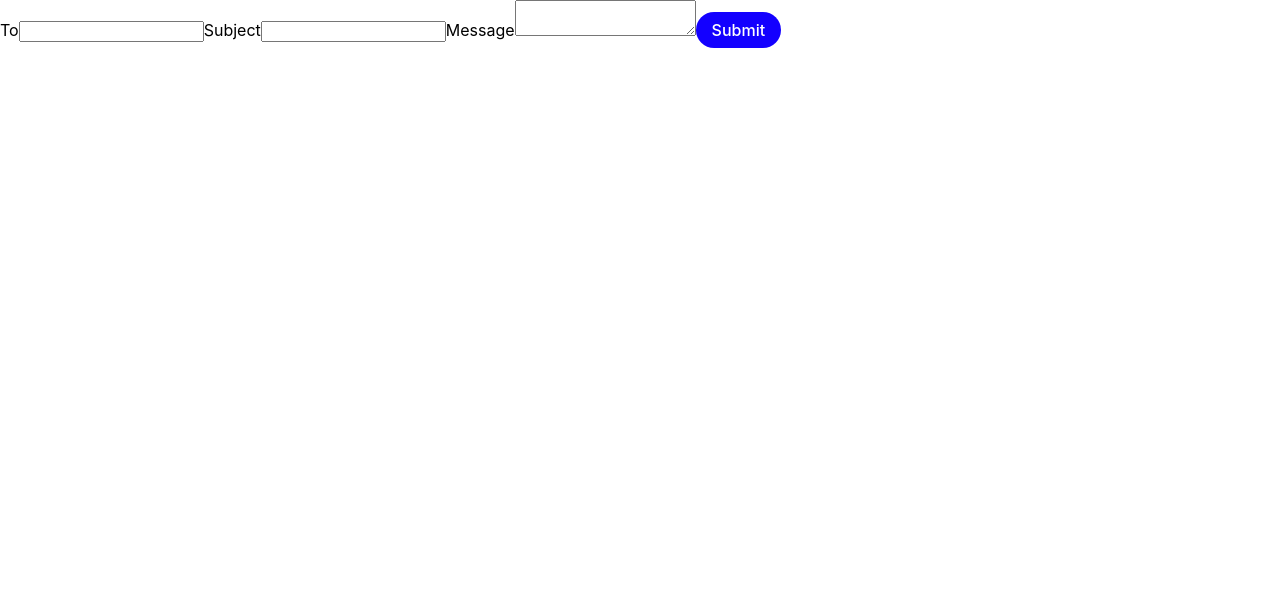
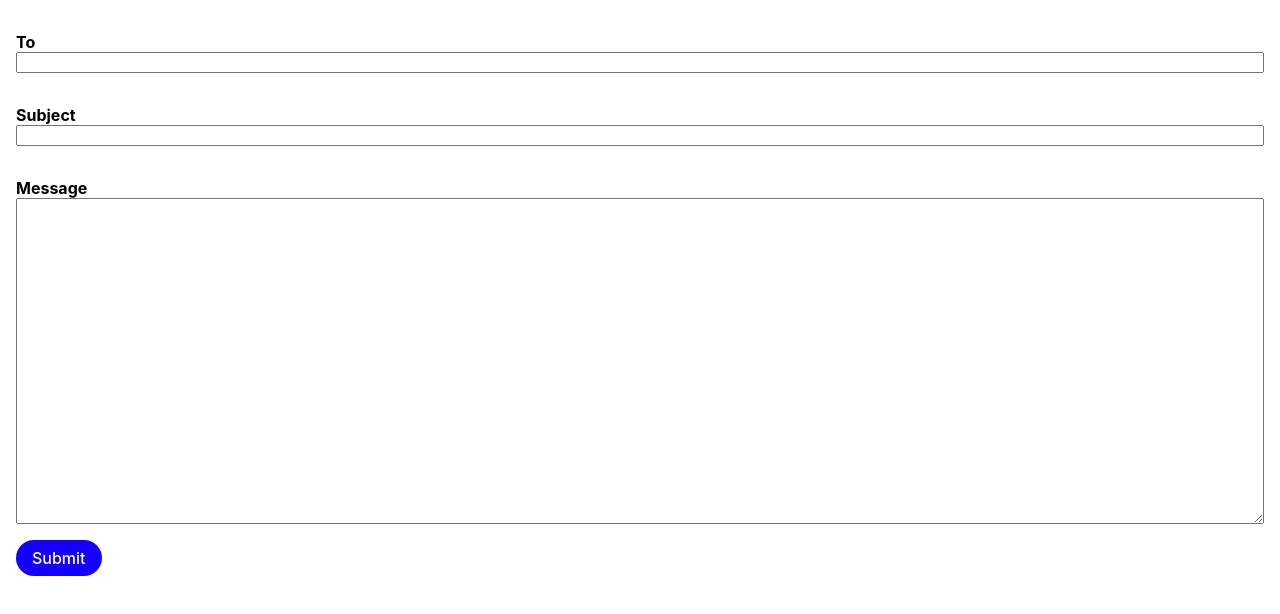
Before and after one commit to nguyensomniac/annoy-ur-officials, a React (Create React App) app: page / in a window 1280 px wide. Shown: the top 614 px of the page. Built offline with nearby package versions, Linux system fonts and the light colour scheme.

Commit message:
Add a little CSS

```diff
--- a/src/App.js
+++ b/src/App.js
@@ -1,6 +1,8 @@
 import React from "react";
+import styled from 'styled-components';
 import "./App.css";
 import Button from "./components/button";
+import FormContainer from "./components/form-container";
 
 const getShortenedLink = async longLink => {
   try {
@@ -23,6 +25,16 @@ const getShortenedLink = async longLink => {
   } catch (e) {}
   return null;
 };
+
+const Container = styled.div`
+  display: flex;
+  flex-direction: column;
+  margin: 16px;
+`
+
+const StyledTextarea = styled.textarea`
+  font-family: inherit;
+`
 
 function App() {
   const [emailData, setEmailData] = React.useState({
@@ -69,16 +81,22 @@ function App() {
   };
 
   return (
-    <>
-      <span>To</span>
-      <input onChange={onChange} name="to" type="text" />
-      <span>Subject</span>
-      <input onChange={onChange} name="subject" type="text" />
-      <span>Message</span>
-      <textarea onChange={onChange} name="message" type="text"></textarea>
+    <Container>
+      <FormContainer>
+        <strong>To</strong>
+        <input onChange={onChange} name="to" type="text" />
+      </FormContainer>
+      <FormContainer>
+        <strong>Subject</strong>
+        <input onChange={onChange} name="subject" type="text" />
+      </FormContainer>
+      <FormContainer>
+        <strong>Message</strong>
+        <StyledTextarea rows="20" onChange={onChange} name="message"></StyledTextarea>
+      </FormContainer>
       <Button onClick={onSubmit}>Submit</Button>
       {renderShortLink()}
-    </>
+    </Container>
   );
 }
 
--- a/src/components/button.js
+++ b/src/components/button.js
@@ -10,6 +10,7 @@ const StyledButton = styled.div`
   border-radius: 999px;
   font-weight: 500;
   cursor: pointer;
+  width: max-content;
 `
 
 const Button = (props) => {
--- /dev/null
+++ b/src/components/form-container.js
@@ -0,0 +1,9 @@
+import styled from 'styled-components';
+
+const FormContainer = styled.div`
+  display: flex;
+  flex-direction: column;
+  margin: 16px 0;
+`
+
+export default FormContainer;
```
